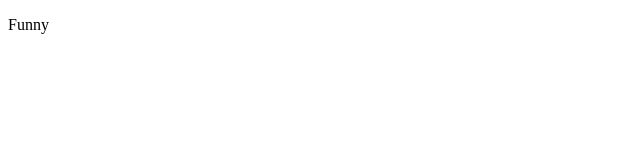
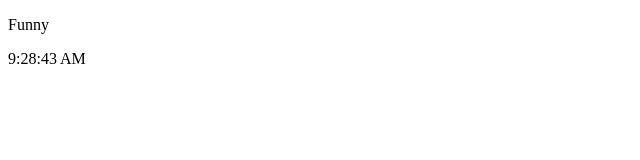
Before and after one commit to VinceFanZ/juejinNews, a React app: page / in a window 1280 px wide. Shown: the full height of the page, 0-640 px from the left. Built offline with nearby package versions, Linux system fonts and the light colour scheme.

Commit message:
Update style

```diff
--- a/config/webpack.config.base.js
+++ b/config/webpack.config.base.js
@@ -1,6 +1,5 @@
 const path = require('path')
 const HtmlWebpackPlugin = require('html-webpack-plugin')
-const PwaManifest = require('webpack-pwa-manifest')
 const eslintFormatter = require('eslint-friendly-formatter')
 const paths = require('./paths')
 
@@ -42,16 +41,6 @@ module.exports = {
     new HtmlWebpackPlugin({
       inject: true,
       template: paths.appHtml,
-    }),
-    new PwaManifest({
-      name: 'Funny',
-      short_name: 'Funny',
-      description: 'Funny PWA',
-      display: 'standalone',
-      icons: [{
-        src: path.resolve('src/assets/icon.png'),
-        sizes: [128, 144, 152],
-      }]
-    }),
+    })
   ],
 }
--- a/scripts/getProcessForPort.js
+++ b/scripts/getProcessForPort.js
@@ -15,7 +15,7 @@ function getProcessIdOnport(port) {
 }
 
 function getDirectoryOfProcessById(processId) {
-  return execSync('lsof -p ' + processId + ' | awk \'$4=="cwd" {print $9}\'', execOptions).trim();
+  return execSync('lsof -p ' + processId + ' | awk \'$4=="cwd" {print $9}\'', execOptions).trim()
 }
 
 function getProcessCommand(processId) {
--- a/src/index.html
+++ b/src/index.html
@@ -2,7 +2,7 @@
 <html lang="en">
 <head>
   <meta charset="UTF-8">
-  <link rel="manifest" href="./manifest.json">
+  <!--<link rel="manifest" href="./manifest.json">-->
   <title>Funny</title>
 </head>
 <body>
--- a/src/index.js
+++ b/src/index.js
@@ -1,6 +1,6 @@
 import React from 'react'
 import ReactDOM from 'react-dom'
-import App from './views/index.js'
+import App from './views'
 
 ReactDOM.render(
   <App />,
--- a/src/views/index.js
+++ b/src/views/index.js
@@ -1,10 +1,32 @@
 import React from 'react'
 
-class App extends React.Component {
-  render () {
+class App extends React.PureComponent {
+  constructor(props) {
+    super(props)
+    this.state = {
+      date: new Date()
+    }
+  }
+
+  componentDidMount() {
+    this.timerID = setInterval(() => this.tick(), 1000)
+  }
+
+  componentWillUnmount() {
+    clearInterval(this.timerID)
+  }
+
+  tick() {
+    this.setState({
+      date: new Date()
+    })
+  }
+
+  render() {
     return (
       <div>
         <p>Funny</p>
+        <p>{this.state.date.toLocaleTimeString()}</p>
       </div>
     )
   }
```
Also changed, not shown: config/webpack.config.prod.js (+13 -1 lines), package.json (+8 -8 lines), 2 other files.
